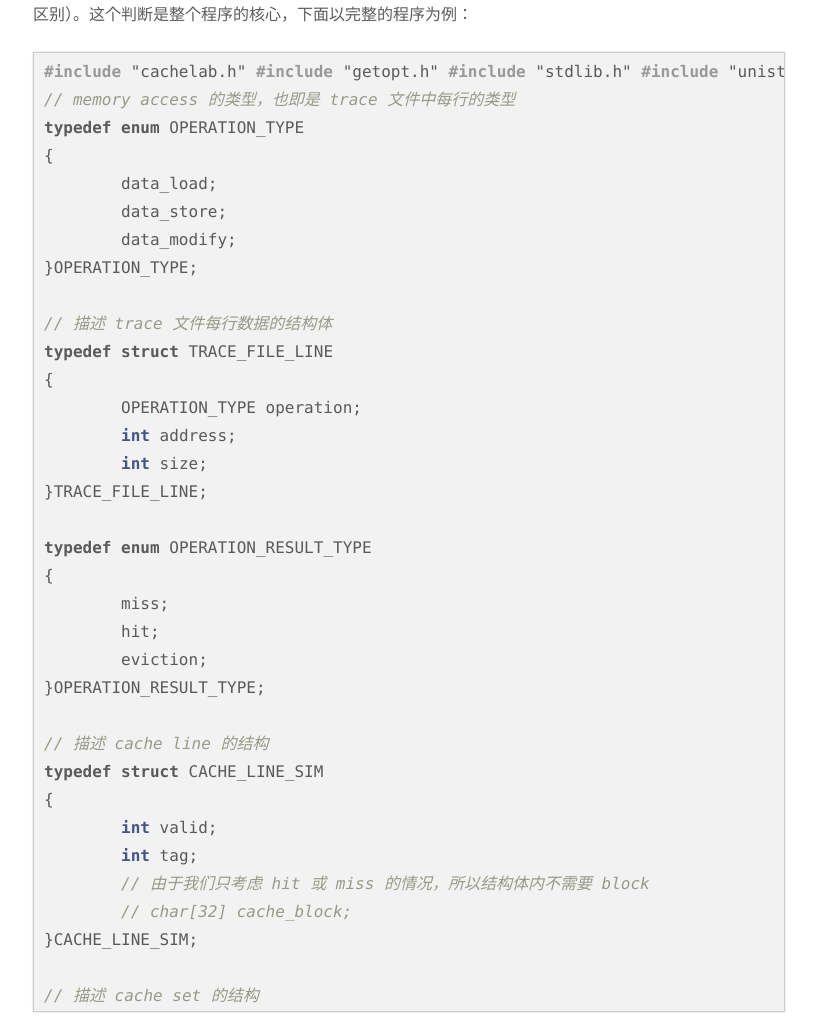
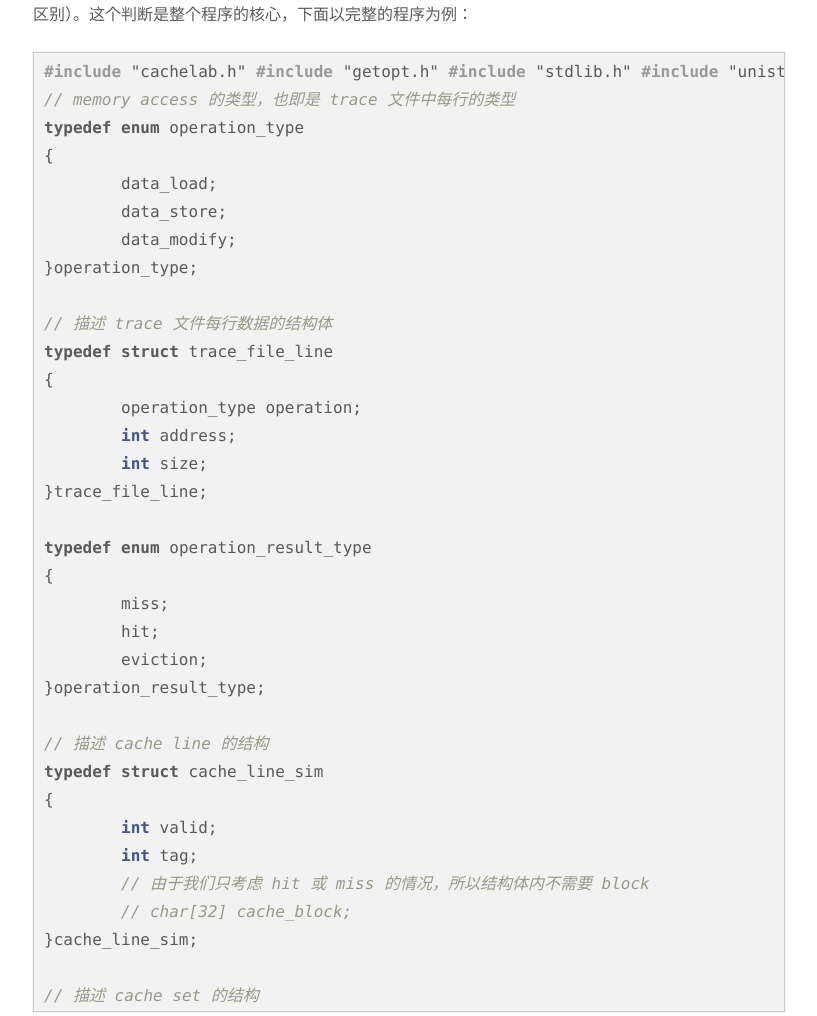
Before and after one commit to drivebyer/old-blog-theme, a Jekyll site: the page built from _posts/2019-02-14-深入理解计算机系统-Cache-Lab-实验报告.md, in a window 1280 px wide. Shown: the part 4902-5918 px from the top of the page, without its empty margins (231-1048 px from the left). Built offline with Jekyll 4.4.1, drawn with Linux system fonts in a browser that asks for light colours; some web fonts are replaced; part of the change alters nothing that is shown; grey boxes are pictures that could not be loaded.

````diff
--- a/_posts/2019-02-14-深入理解计算机系统-Cache-Lab-实验报告.md
+++ b/_posts/2019-02-14-深入理解计算机系统-Cache-Lab-实验报告.md
@@ -186,103 +186,55 @@ linux> ./csim -s 5 -E 1 -b 5 -t traces/long.trace
 #include "stdint.h"
 
 // memory access 的类型，也即是 trace 文件中每行的类型
-typedef enum OPERATION_TYPE
+typedef enum operation_type
 {
 	data_load;
 	data_store;
 	data_modify;
-}OPERATION_TYPE;
+}operation_type;
 
 // 描述 trace 文件每行数据的结构体
-typedef struct TRACE_FILE_LINE
+typedef struct trace_file_line
 {
-	OPERATION_TYPE operation;
+	operation_type operation;
 	int address;
 	int size;
-}TRACE_FILE_LINE;
+}trace_file_line;
 
-typedef enum OPERATION_RESULT_TYPE
+typedef enum operation_result_type
 {
 	miss;
 	hit;
 	eviction;
-}OPERATION_RESULT_TYPE;
+}operation_result_type;
 
 // 描述 cache line 的结构
-typedef struct CACHE_LINE_SIM
+typedef struct cache_line_sim
 {
 	int valid;
 	int tag;
 	// 由于我们只考虑 hit 或 miss 的情况，所以结构体内不需要 block
 	// char[32] cache_block;
-}CACHE_LINE_SIM;
+}cache_line_sim;
 
 // 描述 cache set 的结构
-typedef struct CACHE_SET_SIM
+typedef struct cache_set_sim
 {
-	CACHE_LINE_SIM* cache_line;
-}CACHE_SET_SIM;
+	cache_line_sim* cache_line;
+}cache_set_sim;
 
 // 描述整个 cache 的结构
-typedef struct CACHE_SIM
+typedef struct cache_sim
 {
-	CACHE_SET_SIM* cache_set;
-}CACHE_SIM;
+	cache_set_sim* cache_set;
+}cache_sim;
 
+void cache_organized(int set_index_bits, int lines_per_set, int block_bits);
+void process_trace_file_line(char *line_pointer, int *hit_count, int *miss_count, int *eviction_count);
 void read_trace_file(char *trace_path, int *hit_count, int *miss_count, int *eviction_count);
 
-void process_trace_file_line(char *line_pointer, int *hit_count, int *miss_count, int *eviction_count);
-
-void cache_organized(int set_index_bits, int lines_per_set, int block_bits);
-
-int main(int argc, char *argv[]){
-
-	// 为模拟 Cache 分配内存
-	CACHE_SIM *cache = (CACHE_SIM *)malloc
-
-	int *hit_count, *miss_count, *eviction_count;
-
-	int opt;
-	// -s
-	int set_index_bits;
-	// -E
-	int lines_per_set;
-	// -b
-	int block_bits;
-	char *trace_path;
-	while ((opt = getopt(argc, argv, "vs:E:b:t:")) != -1) {
-		switch (opt) {
-			case 'v':
-         	// 命令行中有 -v，需要输出 memory access 信息
-			break;
-			case 's':
-            // 接受相应的 associated value，并将字符串转换成int
-			set_index_bits = atoi(optarg);
-			break;
-			case 'E':
-        	// 接受相应的 associated value，并将字符串转换成int
-			lines_per_set = atoi(optarg);
-			break;
-			case 'b':
-            // 接受相应的 associated value，并将字符串转换成int
-			block_bits = atoi(optarg);
-			break;
-			case 't':
-            // 接受相应的 associated value，保持字符串不变
-			trace_path = optarg;
-			break;
-			default:
-			break;
-		}
-	}
-
-	cache_organized(set_index_bits, lines_per_set, block_bits);
-
-	process_trace_file(trace_path, hit_count, miss_count, eviction_count)
-
-	printSummary(hit_count, miss_count, eviction_count);
-
-	return 0;
+void cache_organized(cache_sim *cache, int set_index_bits, int lines_per_set){
+	cache = (cache_sim *)malloc(sizeof(cache_line_sim))
 }
 
 // 读取该文件中的内容
@@ -327,6 +279,47 @@ void process_trace_file_line(char *line_pointer, int *hit_count, int *miss_count
 	}
 }
 
+int main(int argc, char *argv[]){
+
+	int *hit_count, *miss_count, *eviction_count;
+	// -s
+	int set_index_bits;
+	// -E
+	int lines_per_set;
+	// -b
+	int block_bits;
+	char *trace_path;
+	int opt;
+	while ((opt = getopt(argc, argv, "vs:E:b:t:")) != -1) {
+		switch (opt) {
+			case 'v':
+			break;
+			case 's':
+			set_index_bits = atoi(optarg);
+			break;
+			case 'E':
+			lines_per_set = atoi(optarg);
+			break;
+			case 'b':
+			block_bits = atoi(optarg);
+			break;
+			case 't':
+			trace_path = optarg;
+			break;
+			default:
+			break;
+		}
+	}
+
+	cache_organized(set_index_bits, lines_per_set, block_bits);
+
+	process_trace_file(trace_path, hit_count, miss_count, eviction_count)
+
+	printSummary(hit_count, miss_count, eviction_count);
+
+	return 0;
+}
+
 ```
 
 ![./csim-ref -s 2 -E 1 -b 4 -t traces/dave.trace的输出](http://ww1.sinaimg.cn/large/c9caade4ly1g0bpbtt97dj20g80330sl.jpg)
````
